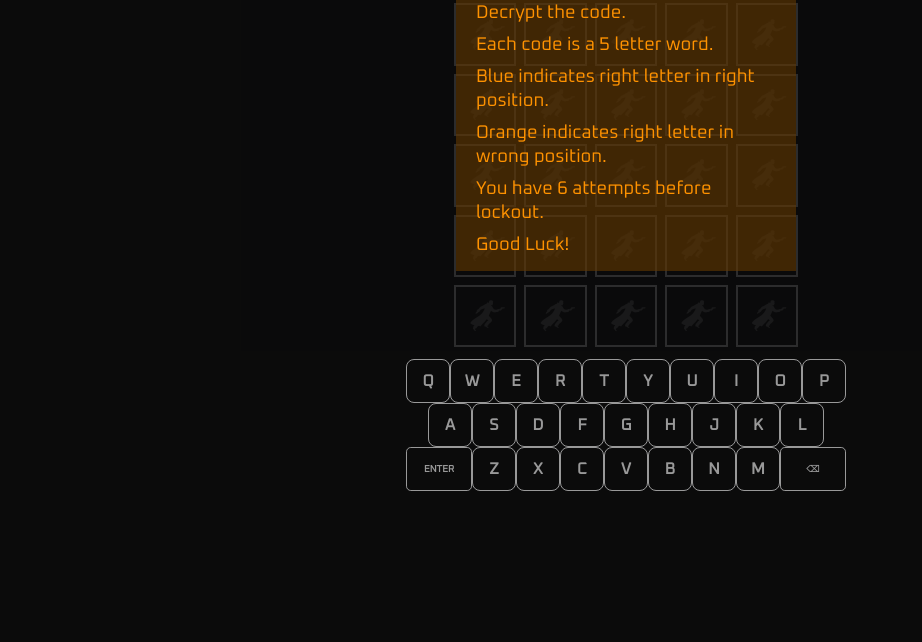
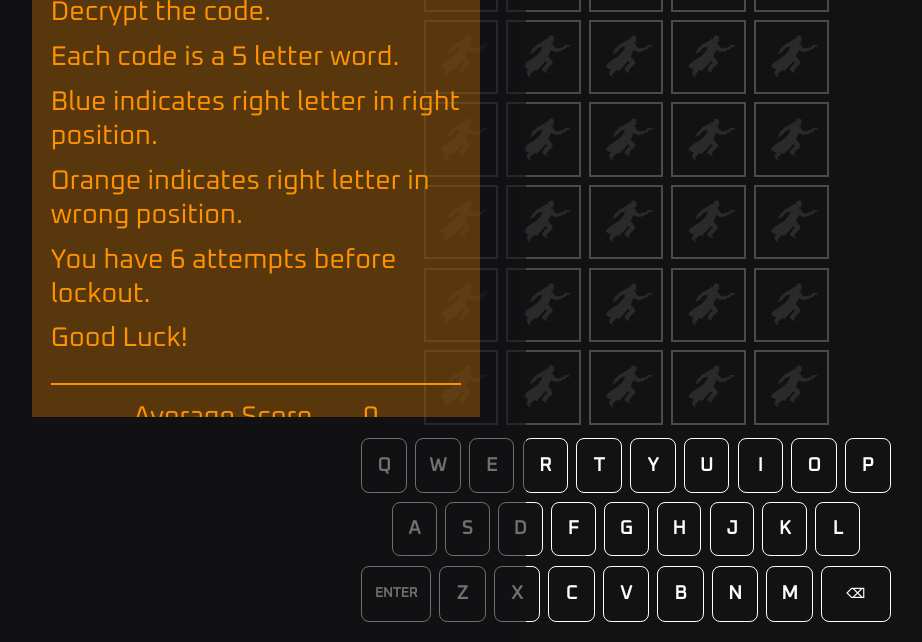
Before and after one commit to chrisallenarmbruster/wordrunner.rev4labs.com, a website: page index.html in a window 1280 px wide. Shown: the part 158-800 px from the top of the page, without its empty margins (14-936 px from the left). Drawn offline with Linux system fonts and the light colour scheme; no server answers.

Commit message:
Made classes more pure.

```diff
--- a/js/app.js
+++ b/js/app.js
@@ -62,7 +62,7 @@ function winRoutine() {
     ui.showModal(
       "Success",
       [
-        tablize(gameDetails),
+        tablizeStats(gameDetails),
         "<i>What it means:</>",
         ...formatDefinition(game.wordDefinition),
       ],
@@ -90,7 +90,7 @@ function loseRoutine() {
   ui.showModal(
     "Failure",
     [
-      tablize(gameDetails),
+      tablizeStats(gameDetails),
       "<i>What it means:</>",
       ...formatDefinition(game.wordDefinition),
     ],
@@ -106,7 +106,7 @@ function formatDefinition(packedDefinition) {
   })
 }
 
-function tablize(gameDetails) {
+function tablizeStats(gameDetails) {
   let statStr = "<hr><table class='statTable'>"
 
   function statRow(statKey, statValue) {
@@ -134,6 +134,13 @@ function instructions() {
       "Orange indicates right letter in wrong position.",
       "You have 6 attempts before lockout.",
       "Good Luck!",
+      // "&nbsp;&nbsp;",
+      tablizeStats(),
+      "The score calculation starts with the raw scrabble word " +
+        "value and is then multiplied by 10 for every unused attempt. " +
+        "For example, if the word was SMART and it was solved on the " +
+        "fourth attempt, the score would be the raw word value of 7 multiplied " +
+        "by 10 twice, once for each of the two unused attempts: 7 x 10 x 10 = 700.",
     ],
     game.gameState
   )
@@ -152,9 +159,17 @@ window.addEventListener("keydown", function (event) {
   if (event.key === "Delete") document.getElementById("BACKSPACE").click()
 })
 
-pageContainer.addEventListener("click", (event) => {
-  if (!(event.target.nodeName === "BUTTON")) return
+pageContainer.addEventListener("touchstart", touchAndClickHandler)
+
+pageContainer.addEventListener("click", touchAndClickHandler)
+
+function touchAndClickHandler(event) {
+  if (!(event.target.nodeName === "SPAN")) return
   if (ui.busy) return
+
+  if (event.type === "touchstart") {
+    event.preventDefault()
+  }
 
   ui.clickAudio.currentTime = 0
   ui.clickAudio.play().catch((error) => {
@@ -171,7 +186,7 @@ pageContainer.addEventListener("click", (event) => {
   }
 
   if (game.gameState !== "PLAYING" && key === "ENTER") newRound()
-})
+}
 
 function newRound() {
   game = new Round(WORDS[Math.floor(Math.random() * WORDS.length)])
--- a/js/ui.js
+++ b/js/ui.js
@@ -126,8 +126,9 @@ export class UI {
   }
 
   drawKey(key) {
-    const keyButton = document.createElement("button")
+    const keyButton = document.createElement("span")
     keyButton.id = key === "⌫" ? "BACKSPACE" : key === "ENTER" ? "ENTER" : key
+    keyButton.role = "button"
     keyButton.className = key === " " ? "keySpacer" : "key"
     keyButton.textContent = key
     return keyButton
@@ -251,15 +252,10 @@ export class UI {
   }
 
   showModal(title = "Title", content = ["lorem ipsum"], gameState) {
-    let modalContent = document.createElement("div")
-    modalContent.id = "modalContent"
-    modalContent.className = "modalContent"
-
-    let closeButton = document.createElement("span")
-    closeButton.id = "closeButton"
-    closeButton.className = "close"
-    closeButton.textContent = `x`
-    closeButton.addEventListener("click", () => {
+    const modalCloseHandler = (event) => {
+      if (event.type === "touchstart") {
+        event.preventDefault()
+      }
       modalContainer.style.display = "none"
       this.successAudio.pause()
       this.successAudio.currentTime = 0
@@ -269,7 +265,18 @@ export class UI {
         ENTER.classList.add("gameOver")
         ENTER.textContent = "RESET"
       }
-    })
+    }
+
+    let modalContent = document.createElement("div")
+    modalContent.id = "modalContent"
+    modalContent.className = "modalContent"
+
+    let closeButton = document.createElement("span")
+    closeButton.id = "closeButton"
+    closeButton.className = "close"
+    closeButton.textContent = `x`
+    closeButton.addEventListener("click", modalCloseHandler)
+    closeButton.addEventListener("touchstart", modalCloseHandler)
     modalContent.appendChild(closeButton)
 
     let modalTitle = document.createElement("h4")
--- a/style/main.css
+++ b/style/main.css
@@ -1,5 +1,6 @@
 :root {
   --default: #121213;
+  --defaultRGB: 18, 18, 19;
   --text: #ffffff;
   --gray1: #4a4a4c;
   --gray2: #2a2a2c;
@@ -7,8 +8,10 @@
   --brBlue2: #017cb0;
   --brBlue3: #0b61a8;
   --brOrange1: #fe9200;
+  --brOrange1RGB: 254, 146, 0;
   --brOrange2: #ee610a;
   --brOrange3: #ea410b;
+  --
 }
 
 @font-face {
@@ -33,64 +36,72 @@ div {
 .pageContainer {
   display: grid;
   text-align: center;
-  margin: 5px auto;
+  margin: 1cqw auto;
   min-width: 320px;
-  max-width: 55vh; /*adjust this to control size of games on large screens*/
+  max-width: 540px;
+  /* three rows: header, tiles, keyboard */
   grid-template-columns: 1fr;
   grid-template-rows: auto auto 1fr;
-  height: calc(95vh-10px);
+  container-type: inline-size;
 }
 
 .header {
   color: var(--brOrange2);
   font-family: "Blade Runner";
-  font-size: 1.8rem;
-  padding: 1rem 0;
-  margin: 0.5rem;
-  border-bottom: 0.1rem solid var(--gray1);
-  /* background-color: var(--brOrange1); */
+  font-size: 8cqw;
+  padding: 2cqw 0;
+  margin: 1cqw;
+  border-bottom: 0.5cqw solid var(--gray1);
+  height: 8cqw;
+  border-top: 0.5cqw solid var(--default);
+  pointer-events: none;
+  -webkit-user-select: none;
+  -ms-user-select: none;
+  user-select: none;
 }
 
 .message {
   color: var(--brOrange2);
   font-family: "Oxanium", cursive;
-  font-size: 1.5rem;
-  padding: 1rem 0;
-  margin: 0.5rem;
-  height: 2rem;
-  border-bottom: 0.1rem solid var(--brOrange2);
-  border-top: 0.1rem solid var(--brOrange2);
+  font-size: 6cqw;
+  padding: 2cqw 0;
+  margin: 1cqw;
+  height: 8cqw;
+  border-bottom: 0.5cqw solid var(--brOrange2);
+  border-top: 0.5cqw solid var(--brOrange2);
   background-color: var(--default);
 }
 
 .gameContainer {
   display: flex;
   justify-content: center;
-  /*changed from 90 on 3/29*/
-  width: 100%;
+  width: 100cqw;
   margin: auto;
+  pointer-events: none;
+  -webkit-user-select: none;
+  -ms-user-select: none;
+  user-select: none;
 }
 
 .tileGrid {
   display: grid;
-  width: 80%;
-  /* grid-template-rows: repeat(6, auto);
-  grid-template-columns: repeat(5, auto); */
+  width: 75cqw;
   grid-template-rows: 1fr 1fr 1fr 1fr 1fr 1fr;
   grid-template-columns: 1fr 1fr 1fr 1fr 1fr;
+  grid-gap: 1.5cqw;
+  margin: 0.5cqw 0;
 }
 
 .tile {
   aspect-ratio: 1 / 1;
-  border: 2px solid var(--gray1);
+  border: 0.5cqw solid var(--gray1);
   box-sizing: border-box;
-  margin: 4px;
   color: var(--text);
   text-transform: uppercase;
   display: grid;
   place-items: center;
   font-family: "Oxanium", cursive;
-  font-size: 1.75rem; /*changed from 2.25 3/29*/
+  font-size: 7cqw;
 }
 
 .tileWaterMark {
@@ -101,87 +112,90 @@ div {
 .keyboardContainer {
   display: flex;
   justify-content: center;
-  margin: auto; /*added 3/29*/
-  margin-top: 0.5em;
-  width: 100%; /*added 3/29*/
+  margin: auto;
+  margin-top: 2cqw;
+  width: 100cqw;
 }
 
 .keyboardGrid {
   display: grid;
-  width: 60vh;
-  width: 100%; /*added 3/29*/
-  /* grid-template-rows: 3rem 3rem 3rem; */
+  width: 98cqw;
   grid-template-rows: 1fr 1fr 1fr;
   grid-template-columns: 1fr;
+  grid-row-gap: 1.5cqw;
 }
 
 .keyboardRow1 {
   display: grid;
-  width: 100%;
+  width: 98cqw;
   grid-template-rows: 1fr;
   grid-template-columns: 1fr 1fr 1fr 1fr 1fr 1fr 1fr 1fr 1fr 1fr;
+  grid-column-gap: 1.5cqw;
 }
 .keyboardRow2 {
   display: grid;
-  width: 100%;
+  width: 98cqw;
   grid-template-rows: 1fr;
   grid-template-columns: 0.5fr 1fr 1fr 1fr 1fr 1fr 1fr 1fr 1fr 1fr 0.5fr;
+  grid-column-gap: 1.5cqw;
 }
 .keyboardRow3 {
   display: grid;
-  width: 100%;
+  width: 98cqw;
   grid-template-rows: 1fr;
   grid-template-columns: 1.5fr 1fr 1fr 1fr 1fr 1fr 1fr 1fr 1.5fr;
+  grid-column-gap: 1.5cqw;
 }
 
 .key,
 .keySpacer {
   display: grid;
-  border: 1px solid var(--text);
+  border: 0.25cqw solid var(--text);
   box-sizing: border-box;
   text-align: center;
   font-family: "Oxanium", cursive;
-  font-size: 1rem;
+  font-size: 3.5cqw;
   font-weight: bolder;
   place-items: center;
-  margin: 0.1em;
-  margin: 0; /*added 3/29*/
-  padding: 0; /*added 3/29*/
-  border-radius: 0.5em;
+  padding: 0 0;
+  border-radius: 1.5cqw;
   color: var(--text);
-  aspect-ratio: 1 / 1;
+  aspect-ratio: 1 / 1.2;
   background-color: var(--default);
+  -webkit-user-select: none;
+  -ms-user-select: none;
+  user-select: none;
 }
 
 .keySpacer {
   visibility: hidden;
-  aspect-ratio: 1 / 2;
+  aspect-ratio: 1 / 2.4;
 }
 
 #BACKSPACE,
 #ENTER {
-  aspect-ratio: 3 / 2;
-  font-size: 0.6rem;
+  aspect-ratio: 3 / 2.4;
+  font-size: 2.5cqw;
 }
 
 .tileClose {
   color: var(--brOrange2);
-  border: 2px solid var(--brOrange2);
+  border: 0.5cqw solid var(--brOrange2);
 }
 
 .tileHit {
   color: var(--brBlue1);
-  border: 2px solid var(--brBlue1);
+  border: 0.5cqw solid var(--brBlue1);
 }
 .tileMiss {
   color: var(--gray1);
-  border: 2px solid var(--gray1);
+  border: 0.5cqw solid var(--gray1);
 }
 
 .gameOver {
   background-color: var(--brBlue1);
   color: var(--default);
-  border: 1px solid var(--brBlue1);
+  border: 0.25cqw solid var(--brBlue1);
 }
 
 .reset {
@@ -204,53 +218,54 @@ div {
   display: none;
   position: fixed;
   z-index: 1;
-  padding-top: 100px;
+  padding-top: 15cqw;
+  top: 0;
+  right: 0;
   left: 0;
-  top: 0;
-  width: 100%;
-  height: 100%;
+  bottom: 0;
+  width: 100cqw;
   overflow: auto;
-  background-color: rgb(0, 0, 0);
-  background-color: rgba(0, 0, 0, 0.4);
+  background-color: rgba(var(--defaultRGB), 0.6);
 }
 
 .modalContent {
   font-family: "Oxanium", cursive;
-  background-color: rgba(99.6, 57.3, 0, 0.6);
+  background-color: rgba(var(--brOrange1RGB), 0.3);
   color: var(--brOrange1);
   margin: auto;
-  padding: 10px;
-  padding-top: 0px;
-  width: 80%;
-  max-width: 40vh;
-  max-height: 47vh;
-  font-size: 1.5rem;
+  padding: 1.5cqw;
+  padding-top: 0;
+  width: 80cqw;
+  max-width: 80cqw;
+  max-height: 90cqw;
+  font-size: 6cqw;
   overflow: auto;
 }
 
 .modalContent hr {
-  border: 1px solid var(--brOrange1);
-  margin-top: 0;
+  border: 0.25cqw solid var(--brOrange1);
+  margin-top: 3cqw;
 }
 
 .modalTitle {
   font-family: "Oxanium", cursive;
-  margin: 10px 0px 0px 0px;
-  padding: 10px 0px 5px 0px;
+  margin: 2cqw 0 0cqw;
+  padding: 2cqw 0 1cqw;
 }
 
 .modalContentItem {
   font-family: "Oxanium", cursive;
   margin: 0 0;
-  padding: 4px 10px;
-  font-size: 1.15rem;
+  padding: 1cqw 2cqw;
+  font-size: 5cqw;
   text-align: left;
 }
 
 .close {
   color: var(--brOrange1);
   float: right;
-  font-size: 28px;
+  margin-right: 1.5cqw;
+  font-size: 6cqw;
   font-weight: bold;
 }
 
@@ -262,10 +277,10 @@ div {
 }
 
 .statTable {
-  margin: 0 auto 0.5em;
+  margin: 0 auto 1.5cqw;
 }
 .statTable td {
-  padding: 0 0.75rem;
+  padding: 0 4cqw;
 }
 
 .statNum {
@@ -273,15 +288,15 @@ div {
 }
 
 ::-webkit-scrollbar {
-  width: 10px;
+  width: 2cqw;
 }
 
 ::-webkit-scrollbar-track {
-  background: rgba(99.6, 57.3, 0, 0.5);
+  background: rgba(var(--brOrange1RGB), 0.2);
 }
 
 ::-webkit-scrollbar-thumb {
-  background: rgba(99.6, 57.3, 0, 1);
+  background: rgba(var(--brOrange1RGB), 0.4);
 }
 
 ::-webkit-scrollbar-thumb:hover {
@@ -289,5 +304,5 @@ div {
 }
 
 .modalContent {
-  scrollbar-color: rgba(99.6, 57.3, 0, 1) rgba(99.6, 57.3, 0, 0.5);
+  scrollbar-color: rgba(var(--brOrange1RGB), 0.6) rgba(var(--brOrange1RGB), 0.1);
 }
```
